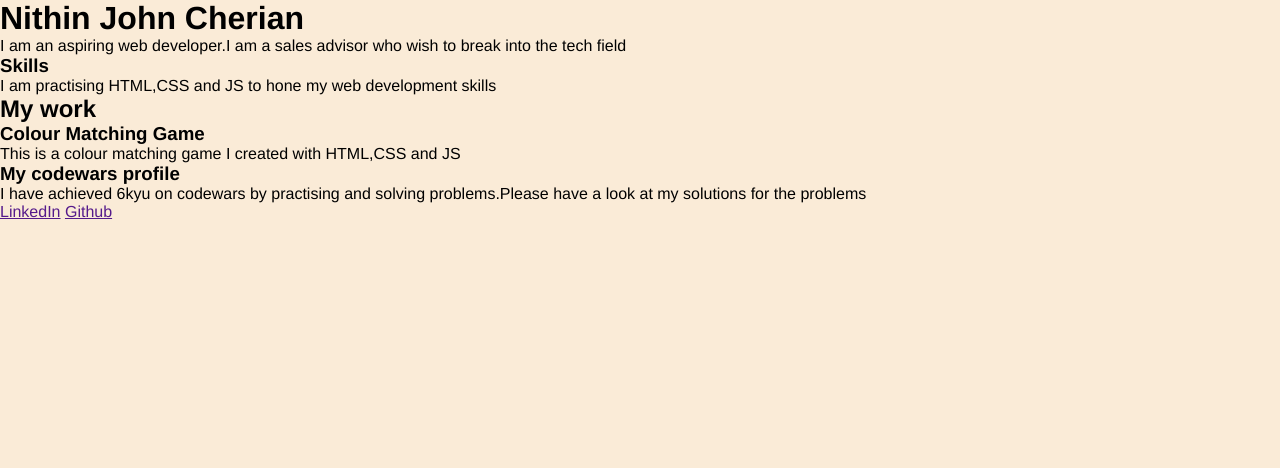
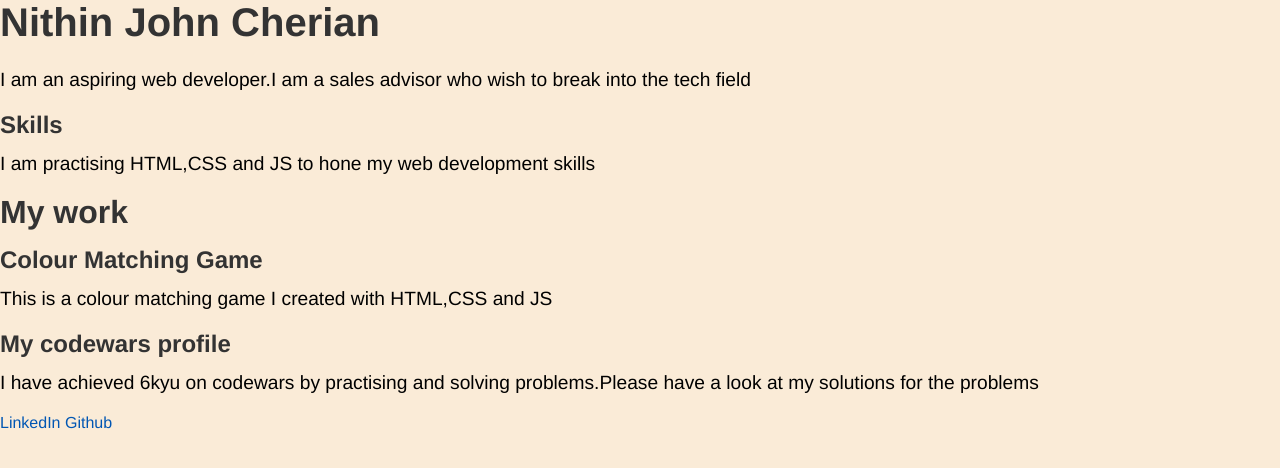
Before and after one commit to nithinjohn0612/portfolioNithin, a plain HTML site: page index.html in a window 1280 px wide. Drawn offline with Linux system fonts and the light colour scheme.

Commit message:
added more basic sytling to headings,para and anchor elements

```diff
--- a/style.css
+++ b/style.css
@@ -9,3 +9,38 @@ body{
     background-color: antiquewhite;
     color: black;
 }
+
+h1,h2,h3{
+    color: #333;
+}
+
+h1{
+    font-size: 2.5rem;
+    margin-bottom: 20px;
+}
+h2{
+    font-size: 2rem;
+    margin-bottom: 15px;
+}
+h3{
+    font-size: 1.5rem;
+    margin-bottom: 10px;
+}
+p{
+    font-size: 1.2rem;
+    line-height: 1.6;
+    margin-bottom: 15px;
+}
+a{
+    text-decoration: none;
+    color: #007BFF;
+}
+a:hover{
+    text-decoration: underline;
+}
+a:visited{
+    color: #0056b3;
+}
+a:active{
+    color: #004085;
+}
```
